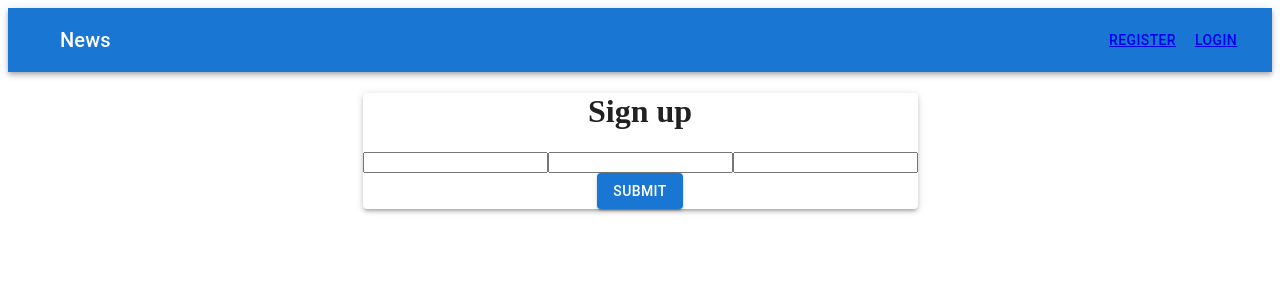
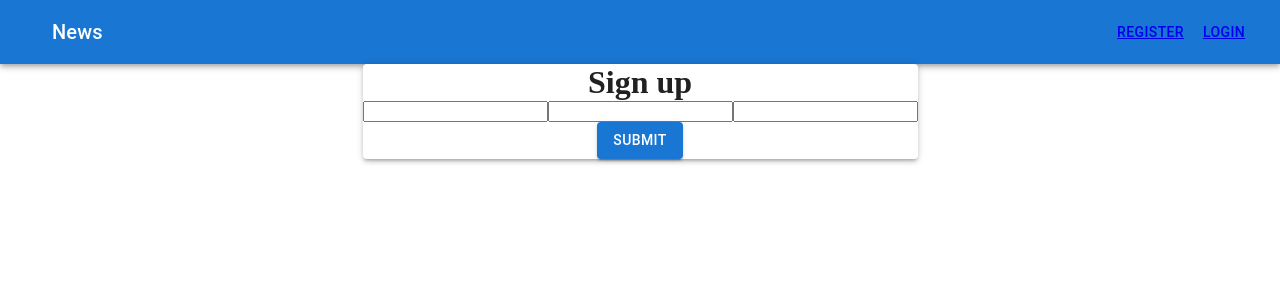
Before and after one commit to Be-create/Masaijob-Portal, a React (Create React App) app in the folder mock4/: page / in a window 1280 px wide. Shown: the top 300 px of the page. Built offline with nearby package versions, Linux system fonts and the light colour scheme.

Commit message:
global style css file created

```diff
--- a/mock4/src/components/landingpage_components/navbar.jsx
+++ b/mock4/src/components/landingpage_components/navbar.jsx
@@ -2,7 +2,7 @@ import { AppBar, Box, Button, IconButton, Toolbar, Typography } from '@mui/mater
 import React from 'react'
 import { Link } from 'react-router-dom'
 import MenuIcon from "@mui/material/Menu"
-
+import '../style.css'
 export const Navbar=()=>{
     return(
 <Box sx={{ flexGrow: 1 }}>
--- /dev/null
+++ b/mock4/src/components/style.css
@@ -0,0 +1,3 @@
+*{
+    margin: 0;
+}
```
